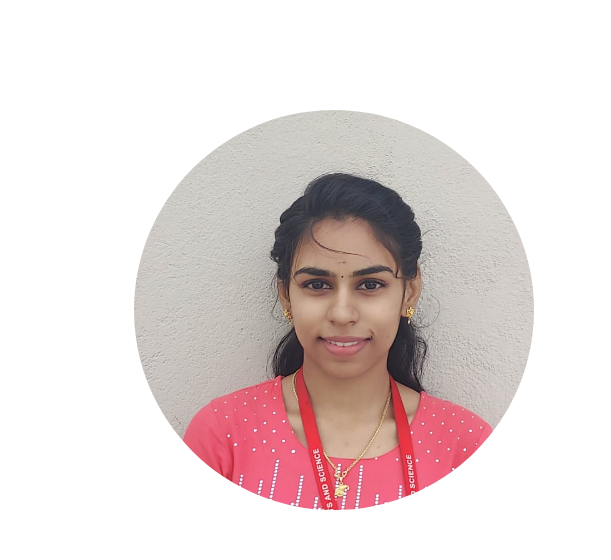
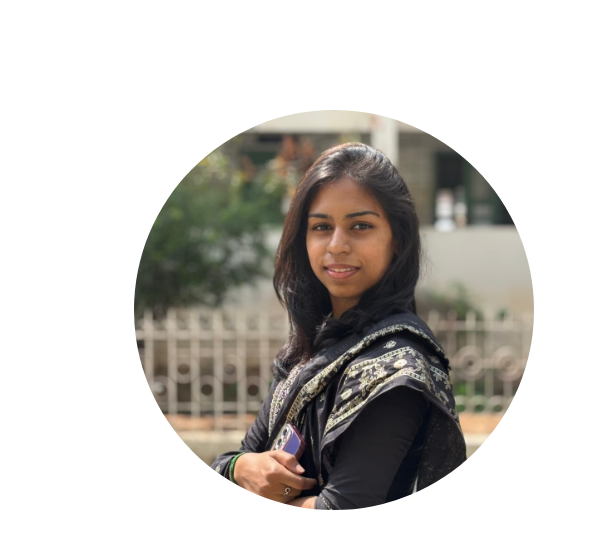
Before and after one commit to pavithra-2810/portfolio2810, a plain HTML site: page index.html in a window 1280 px wide. Shown: the part 174-734 px from the top of the page, 126-737 px from the left. Drawn offline with Linux system fonts and the light colour scheme.

Commit message:
profile updated
profile updated

```diff
--- a/index.html
+++ b/index.html
@@ -39,7 +39,7 @@
     </nav>
     <section id="profile">
     <div class="section__pic-container">
-        <img src="./assets/profile.jpg" alt="Pavithra profile picture"/>
+        <img src="./assets/profile2.jpeg" alt="Pavithra profile picture"/>
         </div>
         <div class="section__text">
             <p class="section__text__p1">Hello,I'm</p>
```
Also changed, not shown: assets/profile2.jpeg (added).
